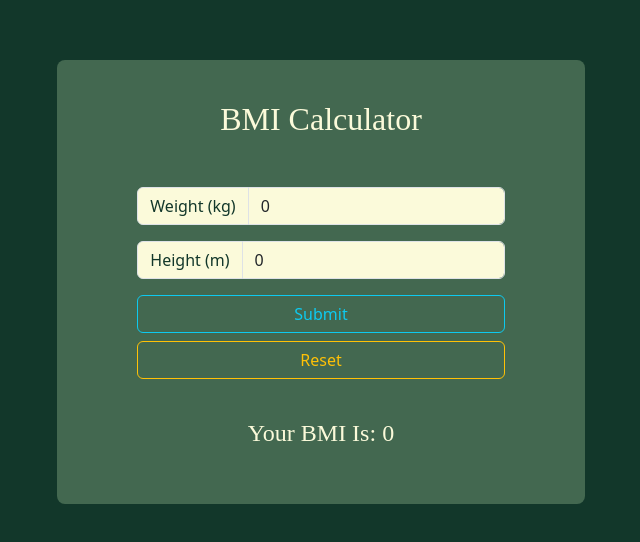
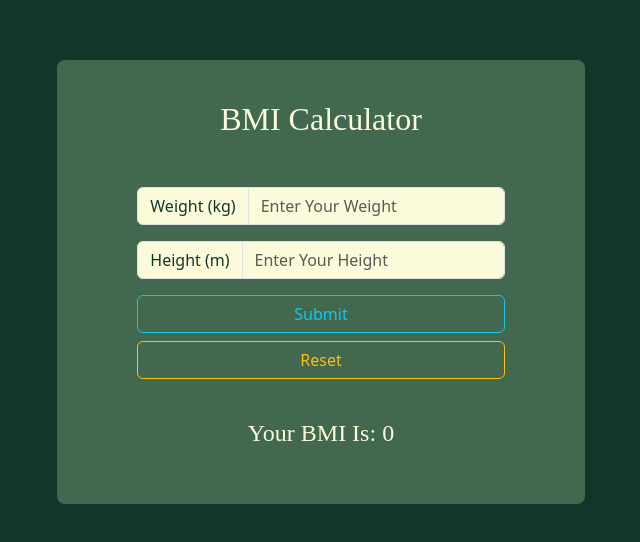
Before and after one commit to PreetPandya/React-BMI, a React (Create React App) app: page / in a window 1280 px wide. Shown: the part 118-660 px from the top of the page, without its empty margins (319-959 px from the left). Built offline with nearby package versions, Linux system fonts and the light colour scheme; a web font is replaced by a local one.

Commit message:
Update App.js

```diff
--- a/src/App.js
+++ b/src/App.js
@@ -3,8 +3,8 @@ import "bootstrap/dist/css/bootstrap.min.css";
 import "./App.css";
 
 function App() {
-  const [weight, setWeight] = useState(0);
-  const [height, setHeight] = useState(0);
+  const [weight, setWeight] = useState("");
+  const [height, setHeight] = useState("");
   const [bmi, setBMI] = useState(0);
   const [result, setResult] = useState();
 
@@ -12,11 +12,13 @@ function App() {
 
   let calculateBMI = (e) => {
     e.preventDefault();
-    if (!weight || !height) {
+    const weightFloat = parseFloat(weight);
+    const heightFloat = parseFloat(height);
+
+    if (isNaN(weightFloat) || isNaN(heightFloat) || weightFloat <= 0 || heightFloat <= 0) {
       alert("Enter Valid Weight And Height.");
-    }
-    else{
-      let bmi = parseFloat(weight) / (parseFloat(height) * parseFloat(height));
+    } else {
+      let bmi = weightFloat / (heightFloat * heightFloat);
       setBMI(bmi.toFixed(2));
 
       if (bmi < 18.5) {
@@ -33,8 +35,8 @@ function App() {
 
   function resetBTN() {
     setBMI(0);
-    setWeight(0);
-    setHeight(0);
+    setWeight("");
+    setHeight("");
     setResult();
   }
 
@@ -48,8 +50,7 @@ function App() {
               Weight (kg)
             </span>
             <input
-              type="number"
-              min = '0'
+              type="text"
               className="form-control"
               aria-label="Sizing example input"
               aria-describedby="inputGroup-sizing-default"
@@ -64,8 +65,7 @@ function App() {
               Height (m)
             </span>
             <input
-              type="number"
-              min = '0'
+              type="text"
               className="form-control"
               aria-label="Sizing example input"
               aria-describedby="inputGroup-sizing-default"
```
